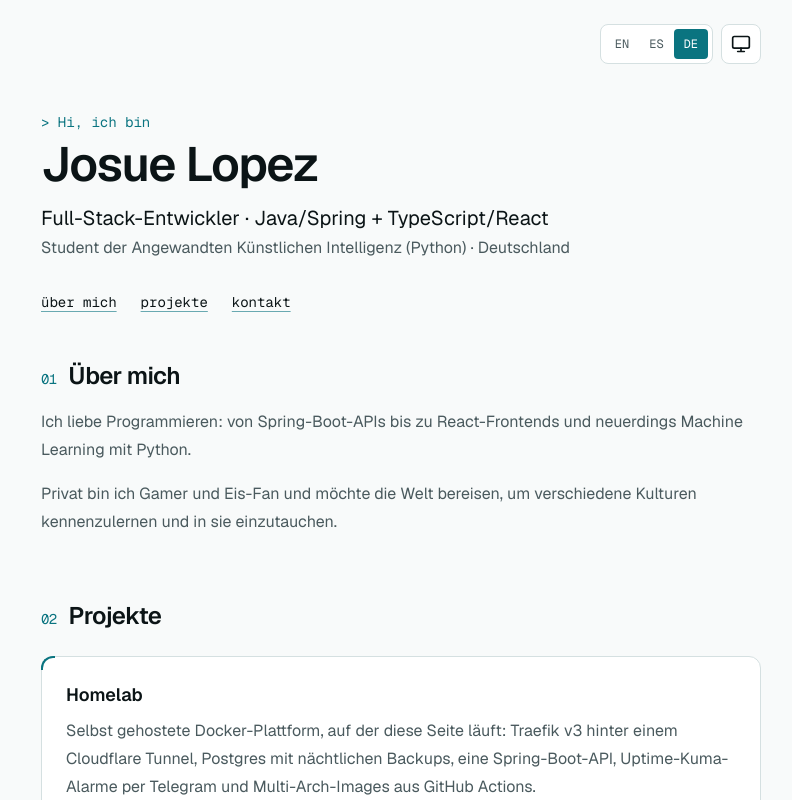
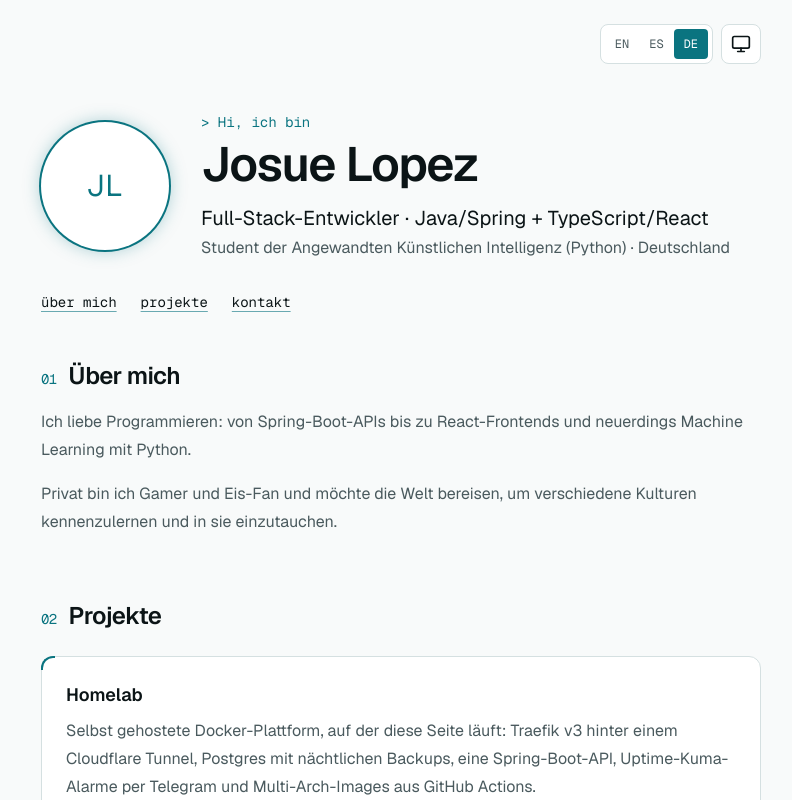
Before and after one commit to josue270193/homelab, a Next.js app in the folder apps/portfolio/: page /de in a window 1280 px wide. Shown: the top 800 px of the page, without its empty margins (239-1031 px from the left). Built offline with nearby package versions, Linux system fonts and the light colour scheme; no server answers.

Commit message:
Show the GitHub avatar, fetched at build time (#88) (#103)
Co-authored-by: Claude Opus 5.5 <noreply@anthropic.com>

```diff
--- a/apps/portfolio/package.json
+++ b/apps/portfolio/package.json
@@ -3,7 +3,9 @@
   "version": "0.1.0",
   "private": true,
   "scripts": {
+    "predev": "node scripts/fetch-avatar.mjs",
     "dev": "next dev",
+    "prebuild": "node scripts/fetch-avatar.mjs",
     "build": "next build",
     "start": "next start",
     "lint": "eslint",
--- /dev/null
+++ b/apps/portfolio/scripts/fetch-avatar.mjs
@@ -0,0 +1,22 @@
+// Runs before `next build` / `next dev` (npm prebuild/predev, #88): downloads the GitHub profile
+// picture once and stores it as public/profile.webp, so visitors load it from this site and never
+// contact GitHub (their IP stays here). Updates on every build. Never fails the build: on any error
+// it removes the file and the page shows initials instead.
+import { rm } from "node:fs/promises";
+import sharp from "sharp";
+
+const SOURCE = "https://github.com/josue270193.png?size=460";
+const OUT = new URL("../public/profile.webp", import.meta.url);
+const SIZE = 400;
+
+try {
+  const res = await fetch(SOURCE, { signal: AbortSignal.timeout(10_000) });
+  if (!res.ok) throw new Error(`HTTP ${res.status}`);
+  const input = Buffer.from(await res.arrayBuffer());
+  // resize() crops to a square; sharp writes no EXIF/ICC/XMP unless asked (withMetadata).
+  const info = await sharp(input).resize(SIZE, SIZE, { fit: "cover" }).webp({ quality: 80 }).toFile(OUT.pathname);
+  console.log(`avatar: ${SOURCE} -> public/profile.webp (${info.width}x${info.height}, ${info.size} bytes)`);
+} catch (error) {
+  await rm(OUT, { force: true });
+  console.warn(`avatar: could not fetch (${error.message}); the page will show initials`);
+}
--- a/apps/portfolio/src/app/[lang]/page.tsx
+++ b/apps/portfolio/src/app/[lang]/page.tsx
@@ -2,6 +2,7 @@ import { notFound } from "next/navigation";
 import { getDictionary } from "@/content/dictionaries";
 import { hasLocale } from "@/content/i18n";
 import { profile, projects, socials } from "@/content/profile";
+import { Avatar } from "../avatar";
 import { ContactForm } from "../contact-form";
 import { CvButton } from "../cv-button";
 import { LanguageSwitcher } from "../language-switcher";
@@ -43,6 +44,9 @@ export default async function Home({ params }: PageProps<"/[lang]">) {
           <LanguageSwitcher current={lang} label={t.languageLabel} />
           <ThemeToggle labels={t.theme} />
         </div>
+        <div className="flex flex-col gap-6 sm:flex-row sm:items-center sm:gap-8">
+          <Avatar alt={t.photoAlt} />
+          <div>
             <p className="font-mono text-sm text-primary">
               &gt; {t.greeting}<span aria-hidden="true" className="caret">_</span>
             </p>
@@ -51,6 +55,8 @@ export default async function Home({ params }: PageProps<"/[lang]">) {
             <p className="mt-1 text-muted">
               {t.studying} · {t.location}
             </p>
+          </div>
+        </div>
         <CvButton label={t.downloadCv} locale={lang} />
         <nav aria-label={t.sectionsLabel} className="mt-8">
           <ul className="flex flex-wrap gap-x-6 gap-y-2 font-mono text-sm">
--- /dev/null
+++ b/apps/portfolio/src/app/avatar.tsx
@@ -0,0 +1,43 @@
+import { existsSync } from "node:fs";
+import { join } from "node:path";
+import Image from "next/image";
+import { profile } from "@/content/profile";
+
+// Profile picture in the intro (#88), with a primary ring + glow from the design system.
+// Served as the pre-sized WebP from public/ (unoptimized): the optimizer would need sharp's native
+// binary for the image's target arch, which the cross-built standalone image doesn't carry.
+// The page is prerendered, so the file check below runs at build time, right after the fetch.
+const frame = "h-24 w-24 shrink-0 rounded-full ring-2 ring-primary shadow-glow sm:h-32 sm:w-32";
+
+export function Avatar({ alt }: { alt: string }) {
+  const { photo, name } = profile;
+  if (!photo || !existsSync(join(process.cwd(), photo.file))) {
+    // No photo configured: initials. Decorative, since the name is the h1 right next to it.
+    const initials = name
+      .split(" ")
+      .map((part) => part[0])
+      .join("")
+      .slice(0, 2);
+    return (
+      <div
+        aria-hidden="true"
+        className={`${frame} flex items-center justify-center bg-surface font-mono text-2xl text-primary sm:text-3xl`}
+      >
+        {initials}
+      </div>
+    );
+  }
+  return (
+    <Image
+      src={photo.src}
+      width={photo.width}
+      height={photo.height}
+      alt={alt}
+      sizes="(min-width: 640px) 128px, 96px"
+      loading="eager"
+      fetchPriority="high"
+      unoptimized
+      className={`${frame} object-cover`}
+    />
+  );
+}
--- a/apps/portfolio/src/content/dictionaries/de.ts
+++ b/apps/portfolio/src/content/dictionaries/de.ts
@@ -11,6 +11,7 @@ export const de: Dictionary = {
     "Privat bin ich Gamer und Eis-Fan und möchte die Welt bereisen, um verschiedene Kulturen kennenzulernen und in sie einzutauchen.",
   ],
   downloadCv: "Lebenslauf herunterladen",
+  photoAlt: "Foto von Josue Lopez",
   skipToContent: "Zum Inhalt springen",
   languageLabel: "Sprache",
   sectionsLabel: "Abschnitte",
--- a/apps/portfolio/src/content/dictionaries/en.ts
+++ b/apps/portfolio/src/content/dictionaries/en.ts
@@ -10,6 +10,7 @@ export const en = {
     "Outside work I'm a gamer and an ice-cream addict who wants to travel the world to meet and get involved with different cultures.",
   ],
   downloadCv: "Download CV",
+  photoAlt: "Photo of Josue Lopez",
   skipToContent: "Skip to content",
   languageLabel: "Language",
   sectionsLabel: "Sections",
--- a/apps/portfolio/src/content/dictionaries/es.ts
+++ b/apps/portfolio/src/content/dictionaries/es.ts
@@ -11,6 +11,7 @@ export const es: Dictionary = {
     "Fuera del trabajo soy gamer y adicto al helado, y quiero viajar por el mundo para conocer otras culturas e involucrarme con ellas.",
   ],
   downloadCv: "Descargar CV",
+  photoAlt: "Foto de Josue Lopez",
   skipToContent: "Saltar al contenido",
   languageLabel: "Idioma",
   sectionsLabel: "Secciones",
--- a/apps/portfolio/src/content/profile.ts
+++ b/apps/portfolio/src/content/profile.ts
@@ -3,8 +3,13 @@
 
 export const siteUrl = "https://josuedev.dpdns.org";
 
-export const profile = {
+export type Photo = { src: string; file: string; width: number; height: number };
+
+export const profile: { name: string; photo: Photo | null } = {
   name: "Josue Lopez",
+  // GitHub avatar, downloaded at build time by scripts/fetch-avatar.mjs (#88). If the file isn't
+  // there (fetch failed) or photo is null, initials are shown. Alt text: dictionaries (photoAlt).
+  photo: { src: "/profile.webp", file: "public/profile.webp", width: 400, height: 400 },
 };
 
 export type Social = { label: string; href: string; icon: "github" | "linkedin" | "steam" | "email" };
```
Also changed, not shown: 2 other files (tests, documents, lock files or other folders). Lines whose indentation alone changed are shown as unchanged.
